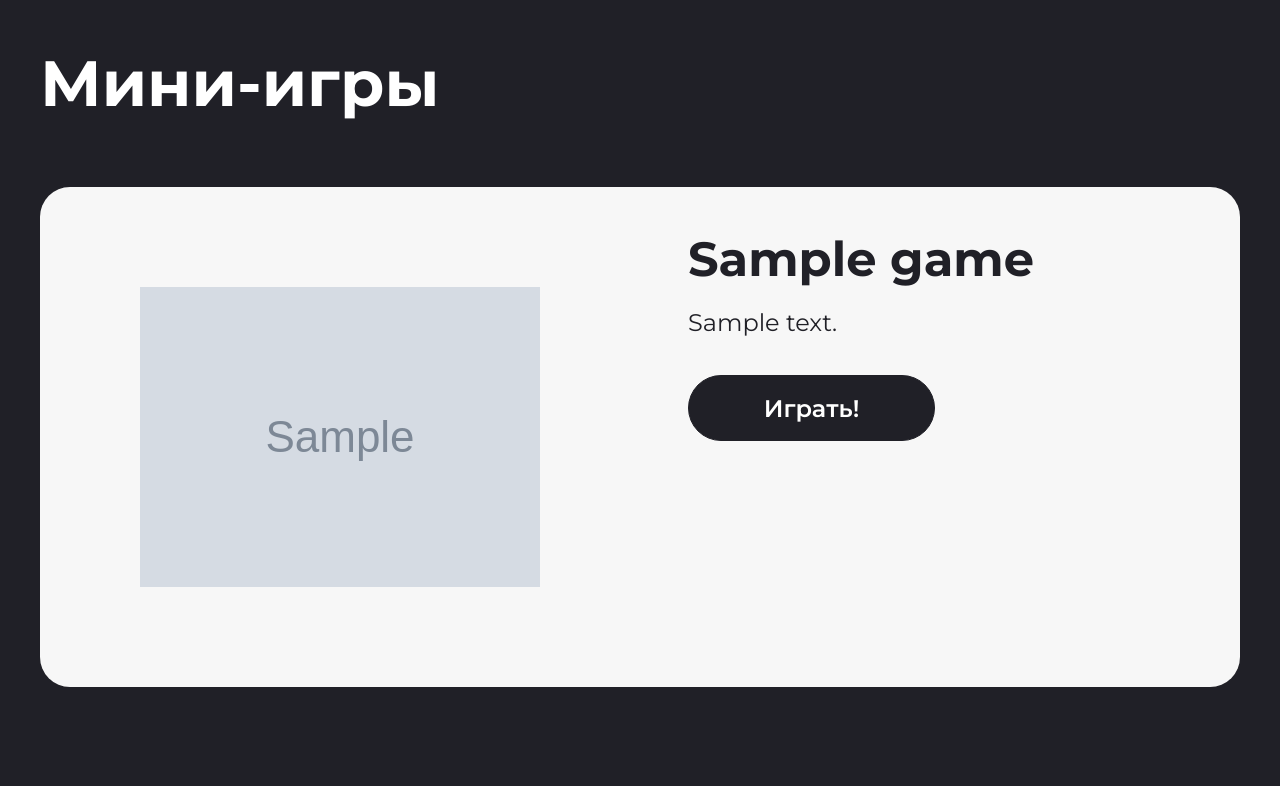
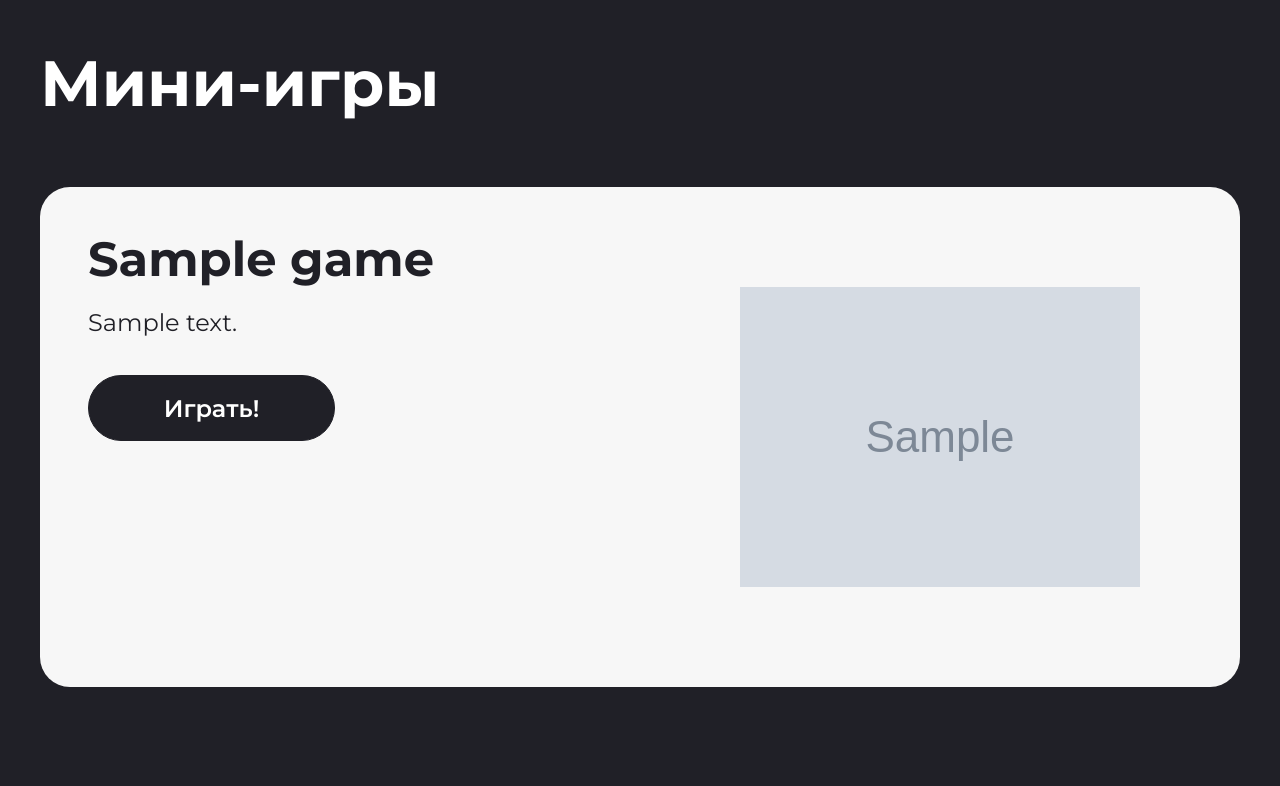
Before and after one commit to skillova/Homework-Games, a Django app: page / in a window 1280 px wide. Shown: the part 1676-2462 px from the top of the page. Run offline with Django 5.2, Linux system fonts and the light colour scheme; tables that the repository leaves empty hold one stand-in row (values such as "Sample post"); grey boxes marked "Sample" are stand-in pictures.

Commit message:
Mini games reverse

```diff
--- a/static/css/_cards.scss
+++ b/static/css/_cards.scss
@@ -41,6 +41,9 @@
     flex-direction: row;
     width: 100%;
     height: 500px;
+    &:nth-child(odd) {
+      flex-direction: row-reverse;
+    }
   }
   &__img {
     position: relative;
--- a/static/css/style.css
+++ b/static/css/style.css
@@ -286,6 +286,9 @@ body {
   width: 100%;
   height: 500px;
 }
+.card_big:nth-child(odd) {
+  flex-direction: row-reverse;
+}
 .card__img {
   position: relative;
   width: 100%;
```
Also changed, not shown: 1 other file.
